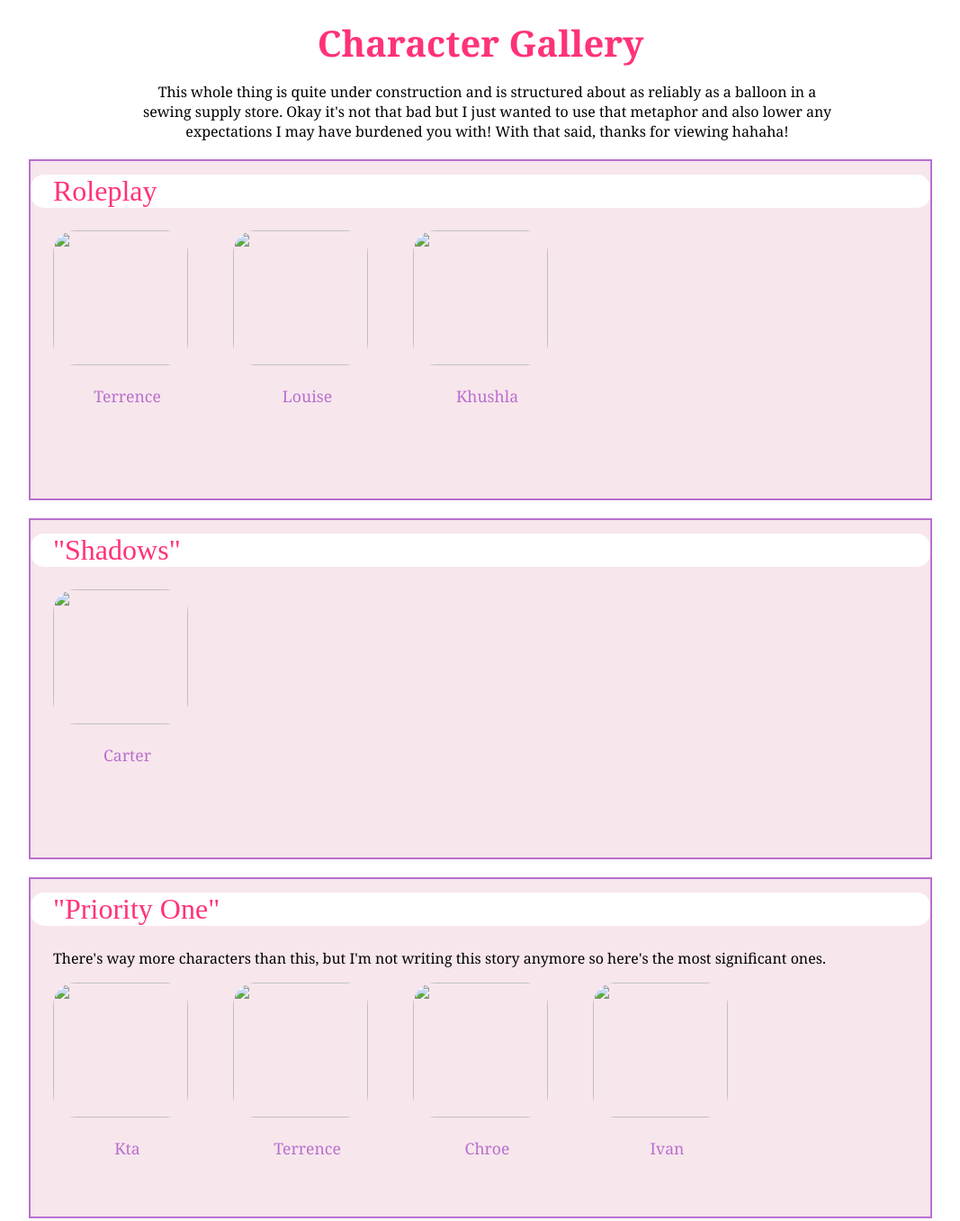
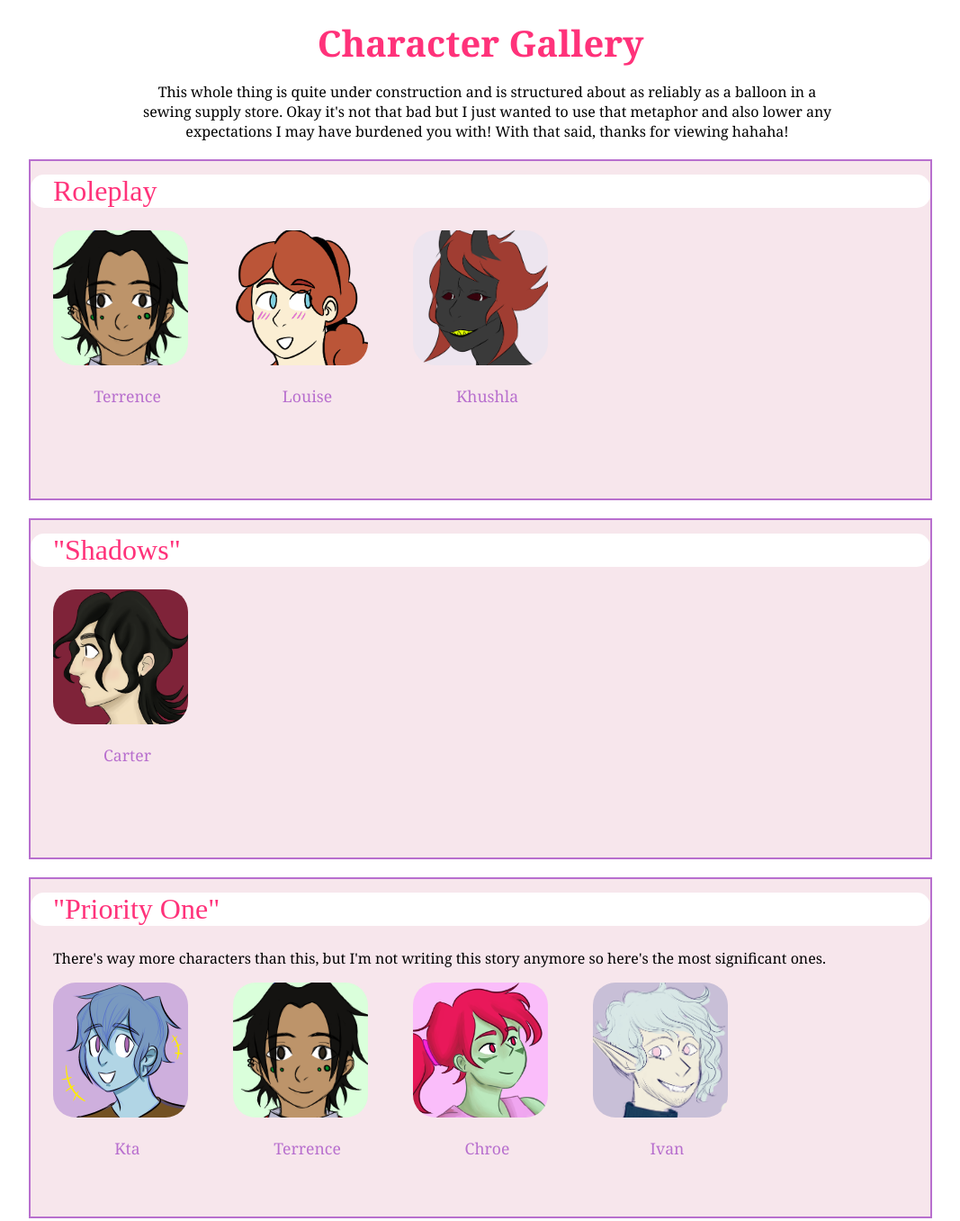
Before and after one commit to GrimmAuxiliatrix/charpage, a plain HTML site: page index.html in a window 1280 px wide. Shown: the whole page at 90% size, without its empty margins (106-1173 px from the left). Drawn offline with Linux system fonts and the light colour scheme.

Commit message:
Update index.html

```diff
--- a/index.html
+++ b/index.html
@@ -13,19 +13,19 @@
 		<h6>Roleplay</h6>
 		<div class="iconcontainer">
 			<a href="Character Page Project/code/terrence.html">
-				<img class="homeicon" src="Character Page Project/images/icons/terrence.png">
+				<img class="homeicon" src="Character Page Project/icons/terrence.png">
 			</a>
 			<p class="desc">Terrence</p>
 		</div>
 		<div class="iconcontainer">
 			<a href="Character Page Project/code/louise.html">
-				<img class="homeicon" src="Character Page Project/images/icons/louise.png">
+				<img class="homeicon" src="Character Page Project/icons/louise.png">
 			</a>
 			<p class="desc">Louise</p>
 		</div>
 		<div class="iconcontainer">
 			<a href="Character Page Project/code/khushla.html">
-				<img class="homeicon" src="Character Page Project/images/icons/khushla.png">
+				<img class="homeicon" src="Character Page Project/icons/khushla.png">
 			</a>
 			<p class="desc">Khushla</p>
 		</div>
@@ -35,7 +35,7 @@
 		<h6>"Shadows"</h6>
 		<div class="iconcontainer">
 			<a href="Character Page Project/code/carter.html">
-				<img class="homeicon" src="Character Page Project/images/icons/carter.png">
+				<img class="homeicon" src="Character Page Project/icons/carter.png">
 			</a>
 			<p class="desc">Carter</p>
 		</div>
@@ -46,25 +46,25 @@
 		<p>There's way more characters than this, but I'm not writing this story anymore so here's the most significant ones.</p>
 		<div class="iconcontainer">
 			<a href="Character Page Project/code/kta.html">
-				<img class="homeicon" src="Character Page Project/images/icons/kta.png">
+				<img class="homeicon" src="Character Page Project/icons/kta.png">
 			</a>
 			<p class="desc">Kta</p>
 		</div>
 		<div class="iconcontainer">
 			<a href="Character Page Project/code/terrence.html">
-				<img class="homeicon" src="Character Page Project/images/icons/terrence.png">
+				<img class="homeicon" src="Character Page Project/icons/terrence.png">
 			</a>
 			<p class="desc">Terrence</p>
 		</div>
 		<div class="iconcontainer">
 			<a href="Character Page Project/code/chroe.html">
-				<img class="homeicon" src="Character Page Project/images/icons/chroe.png">
+				<img class="homeicon" src="Character Page Project/icons/chroe.png">
 			</a>
 			<p class="desc">Chroe</p>
 		</div>
 		<div class="iconcontainer">
 			<a href="Character Page Project/code/ivan.html">
-				<img class="homeicon" src="Character Page Project/images/icons/ivan.png">
+				<img class="homeicon" src="Character Page Project/icons/ivan.png">
 			</a>
 			<p class="desc">Ivan</p>
 		</div>
```
